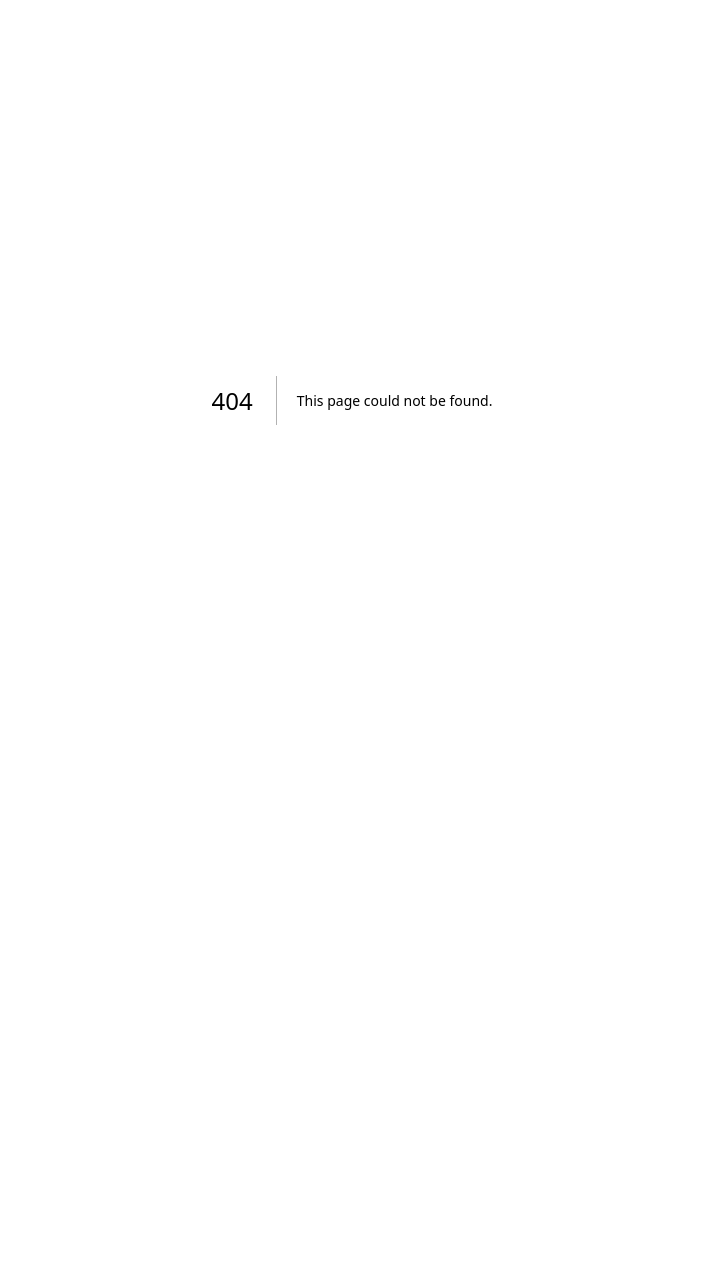
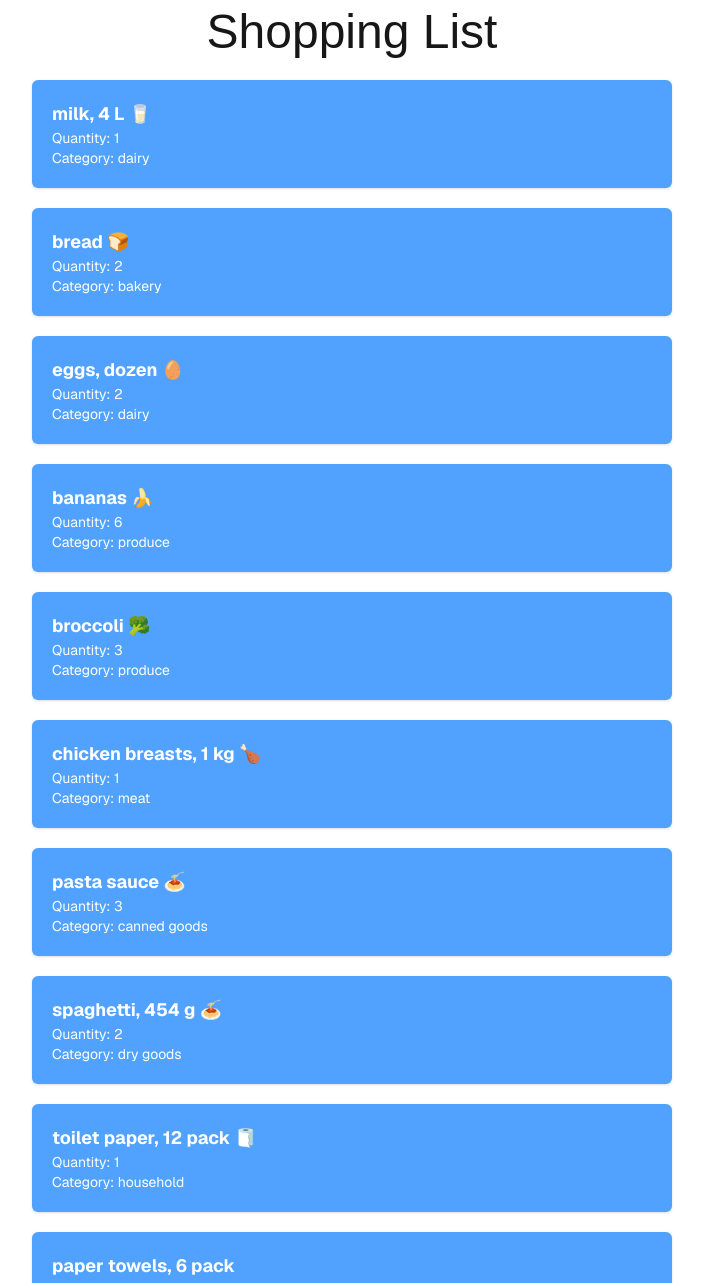
Before and after one commit to Sagar0003kum/cprg306-assignments, a Next.js app: page /week-3 in a window 1280 px wide. Before the commit this address had no page. Shown: the top 1283 px of the page, without its empty margins (288-991 px from the left). Before the commit the page ends 800 px from the top, so only its background shows below. Built offline with nearby package versions, Linux system fonts and the light colour scheme.

Commit message:
Week-3 Assignment
made a shopping list

```diff
--- a/app/page.js
+++ b/app/page.js
@@ -2,10 +2,17 @@ import Link from "next/link";
 
 export default function Home() {
   return (
-    <main>
-      <h1>CPRG 306: Web Development 2 - Assignments</h1>
-      <p>
-        <Link href="/week-2">Week 2 assignments</Link>
+    <main className="p-6">
+      <h1 className="text-2xl font-bold mb-4">
+        CPRG 306: Web Development 2 - Assignments
+      </h1>
+      <p className="space-x-6">
+        <Link href="/week-2" className="text-blue-600 hover:underline">
+          Week 2 assignments
+        </Link>
+        <Link href="/week-3" className="text-blue-600 hover:underline">
+          Week 3 assignments
+        </Link>
       </p>
     </main>
   );
--- /dev/null
+++ b/app/week-3/item-list.js
@@ -0,0 +1,94 @@
+import Item from "./item.js";
+
+const ItemList = () => {
+  const item1 = {
+    name: "milk, 4 L 🥛",
+    quantity: 1,
+    category: "dairy",
+  };
+
+  const item2 = {
+    name: "bread 🍞",
+    quantity: 2,
+    category: "bakery",
+  };
+
+  const item3 = {
+    name: "eggs, dozen 🥚",
+    quantity: 2,
+    category: "dairy",
+  };
+
+  const item4 = {
+    name: "bananas 🍌",
+    quantity: 6,
+    category: "produce",
+  };
+
+  const item5 = {
+    name: "broccoli 🥦",
+    quantity: 3,
+    category: "produce",
+  };
+
+  const item6 = {
+    name: "chicken breasts, 1 kg 🍗",
+    quantity: 1,
+    category: "meat",
+  };
+
+  const item7 = {
+    name: "pasta sauce 🍝",
+    quantity: 3,
+    category: "canned goods",
+  };
+
+  const item8 = {
+    name: "spaghetti, 454 g 🍝",
+    quantity: 2,
+    category: "dry goods",
+  };
+
+  const item9 = {
+    name: "toilet paper, 12 pack 🧻",
+    quantity: 1,
+    category: "household",
+  };
+
+  const item10 = {
+    name: "paper towels, 6 pack",
+    quantity: 1,
+    category: "household",
+  };
+
+  const item11 = {
+    name: "dish soap 🍽️",
+    quantity: 1,
+    category: "household",
+  };
+
+  const item12 = {
+    name: "hand soap 🧼",
+    quantity: 4,
+    category: "household",
+  };
+
+  return (
+    <ul className="gap-4 w-full max-w-2xl mx-auto p-4">
+      <Item {...item1} />
+      <Item {...item2} />
+      <Item {...item3} />
+      <Item {...item4} />
+      <Item {...item5} />
+      <Item {...item6} />
+      <Item {...item7} />
+      <Item {...item8} />
+      <Item {...item9} />
+      <Item {...item10} />
+      <Item {...item11} />
+      <Item {...item12} />
+    </ul>
+  );
+};
+
+export default ItemList;
--- /dev/null
+++ b/app/week-3/item.js
@@ -0,0 +1,15 @@
+import React from "react";
+
+const Item = ({ name, quantity, category }) => {
+  return (
+    <li className="bg-blue-400 p-5 mb-5 rounded-md shadow-sm hover:shadow-md transition-shadow duration-300 flex items-center space-x-4">
+      <div className="font-sans">
+        <p className="text-lg font-bold text-white">{name}</p>
+        <p className="text-sm text-white">Quantity: {quantity}</p>
+        <p className="text-sm text-white">Category: {category}</p>
+      </div>
+    </li>
+  );
+};
+
+export default Item;
--- /dev/null
+++ b/app/week-3/page.js
@@ -0,0 +1,12 @@
+import ItemList from "./item-list.js";
+
+export default function Page() {
+  return (
+    <main>
+      <div className="w-full flex justify-center items-start py-2">
+        <h1 className="text-5xl">Shopping List</h1>
+      </div>
+      <ItemList />
+    </main>
+  );
+}
```
